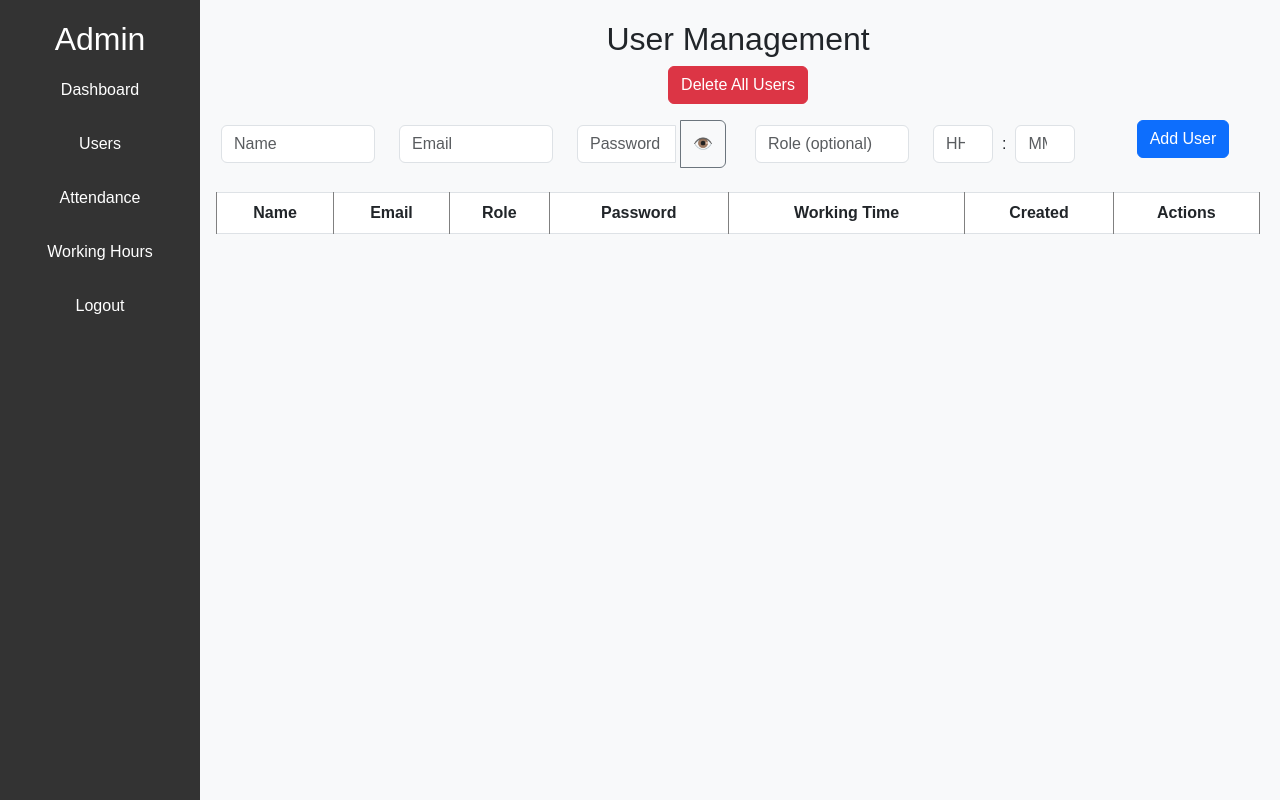
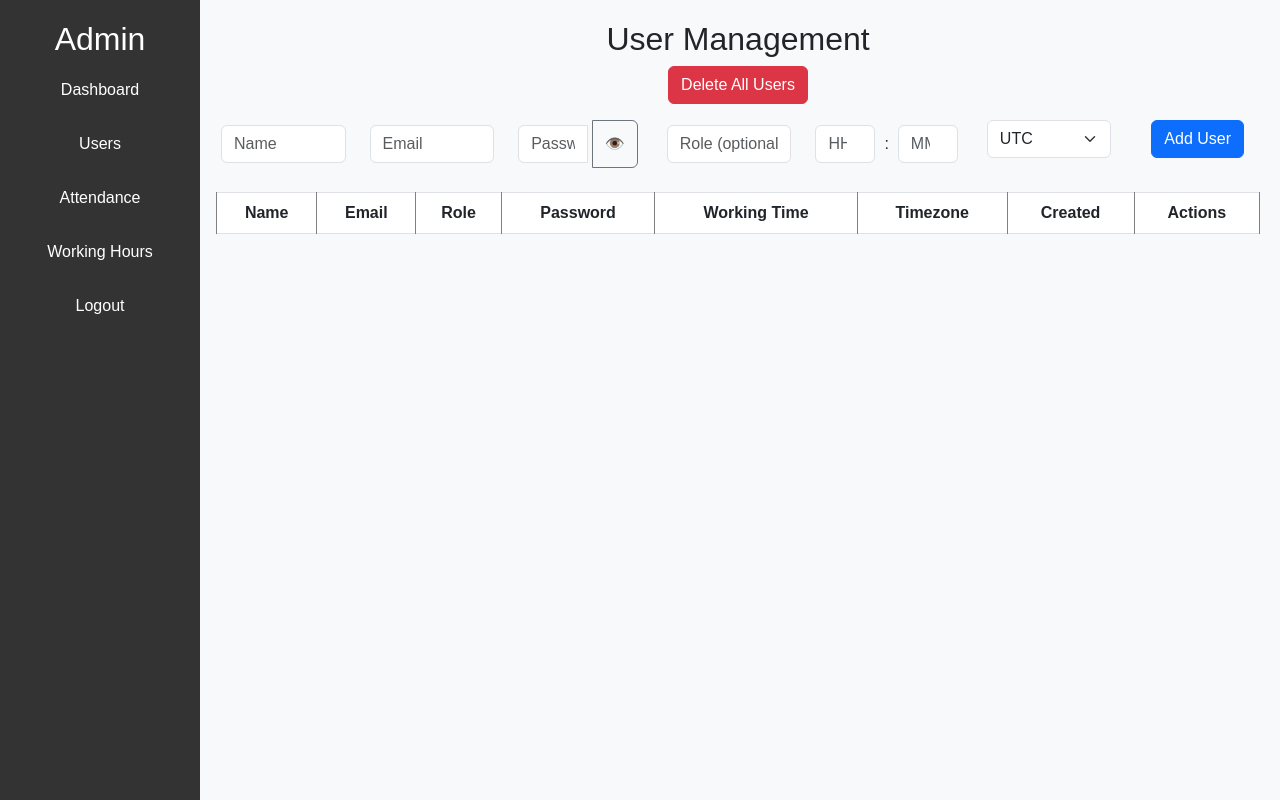
Before and after one commit to SyedGulzar786/mobileApplicationOfficeStaging, a Node server app: template backend/views/users.ejs in a window 1280 px wide. Run offline with Node 20, Linux system fonts and the light colour scheme; the template is opened without the code that fills it, so the values that code supplies are empty; some libraries are stand-ins or nearby versions.

Commit message:
attendance timezone logic and AM/PM format adjustments done to backend

```diff
--- a/backend/index.js
+++ b/backend/index.js
@@ -146,11 +146,11 @@ app.get('/admin/users/:id/attendance', requireAdminAuth, async (req, res) => {
         // date as YYYY-MM-DD for date pickers/inputs
         dateISO: obj.date ? moment.tz(obj.date, timezone).format('YYYY-MM-DD') : null,
         // friendly human date
-        datePretty: obj.date ? moment.tz(obj.date, timezone).format('MMM D, YYYY') : null,
+        datePretty: obj.date ? moment.tz(obj.date, timezone).format('ddd - MMM D, YYYY') : null,
         // signed in/out in local timezone (readable)
-        signedInAt: obj.signedInAt ? moment.tz(obj.signedInAt, timezone).format('YYYY-MM-DD HH:mm:ss') : null,
+        signedInAt: obj.signedInAt ? moment.tz(obj.signedInAt, timezone).format('hh:mm A') : null,
         signedInAtISO: obj.signedInAt ? moment.tz(obj.signedInAt, timezone).format('YYYY-MM-DDTHH:mm:ss') : null,
-        signedOutAt: obj.signedOutAt ? moment.tz(obj.signedOutAt, timezone).format('YYYY-MM-DD HH:mm:ss') : null,
+        signedOutAt: obj.signedOutAt ? moment.tz(obj.signedOutAt, timezone).format('hh:mm A') : null,
         signedOutAtISO: obj.signedOutAt ? moment.tz(obj.signedOutAt, timezone).format('YYYY-MM-DDTHH:mm:ss') : null,
       };
 
@@ -179,7 +179,8 @@ app.get('/admin/users', requireAdminAuth, async (req, res) => {
 });
 
 app.post('/admin/users', requireAdminAuth, async (req, res) => {
-  const { name, email, password, role, workingHoursHours, workingHoursMinutes } = req.body;
+  const { name, email, password, role, workingHoursHours, workingHoursMinutes, timezone } = req.body;
+
   const safeHours = (workingHoursHours || '0').toString().padStart(2, '0');
   const safeMinutes = (workingHoursMinutes || '0').toString().padStart(2, '0');
   const formattedWorkingHours = `${safeHours}:${safeMinutes}`;
@@ -196,13 +197,14 @@ app.post('/admin/users', requireAdminAuth, async (req, res) => {
     passwordHashed: hashedPassword,
     role,
     workingHours: formattedWorkingHours,
+    timezone: timezone || 'UTC',
   });
 
   res.redirect('/admin/users');
 });
 
 app.post('/admin/users/:id/edit', requireAdminAuth, async (req, res) => {
-  const { name, email, role, password, workingHoursHours, workingHoursMinutes } = req.body;
+  const { name, email, role, password, workingHoursHours, workingHoursMinutes, timezone } = req.body;
 
   const safeHours = (workingHoursHours !== undefined ? workingHoursHours : '0').toString().padStart(2, '0');
   const safeMinutes = (workingHoursMinutes !== undefined ? workingHoursMinutes : '0').toString().padStart(2, '0');
@@ -213,6 +215,7 @@ app.post('/admin/users/:id/edit', requireAdminAuth, async (req, res) => {
     email,
     role,
     workingHours: formattedWorkingHours,
+    timezone: timezone || 'UTC',
   };
 
   if (password && password.trim()) {
@@ -303,10 +306,10 @@ app.get('/admin/attendance', requireAdminAuth, async (req, res) => {
 
     obj._local = {
       dateISO: obj.date ? moment.tz(obj.date, tz).format('YYYY-MM-DD') : null,
-      datePretty: obj.date ? moment.tz(obj.date, tz).format('MMM D, YYYY') : null,
-      signedInAt: obj.signedInAt ? moment.tz(obj.signedInAt, tz).format('YYYY-MM-DD HH:mm:ss') : null,
+      datePretty: obj.date ? moment.tz(obj.date, tz).format('ddd - MMM D, YYYY') : null,
+      signedInAt: obj.signedInAt ? moment.tz(obj.signedInAt, tz).format('hh:mm A') : null,
       signedInAtISO: obj.signedInAt ? moment.tz(obj.signedInAt, tz).format('YYYY-MM-DDTHH:mm:ss') : null,
-      signedOutAt: obj.signedOutAt ? moment.tz(obj.signedOutAt, tz).format('YYYY-MM-DD HH:mm:ss') : null,
+      signedOutAt: obj.signedOutAt ? moment.tz(obj.signedOutAt, tz).format('hh:mm A') : null,
       signedOutAtISO: obj.signedOutAt ? moment.tz(obj.signedOutAt, tz).format('YYYY-MM-DDTHH:mm:ss') : null,
     };
 
@@ -573,9 +576,9 @@ app.get('/today', async (req, res) => {
 
       obj._local = {
         dateISO: obj.date ? moment.tz(obj.date, tz).format('YYYY-MM-DD') : null,
-        datePretty: obj.date ? moment.tz(obj.date, tz).format('MMM D, YYYY') : null,
-        signedInAt: obj.signedInAt ? moment.tz(obj.signedInAt, tz).format('YYYY-MM-DD HH:mm:ss') : null,
-        signedOutAt: obj.signedOutAt ? moment.tz(obj.signedOutAt, tz).format('YYYY-MM-DD HH:mm:ss') : null,
+        datePretty: obj.date ? moment.tz(obj.date, tz).format('ddd - MMM D, YYYY') : null,
+        signedInAt: obj.signedInAt ? moment.tz(obj.signedInAt, tz).format('hh:mm A') : null,
+        signedOutAt: obj.signedOutAt ? moment.tz(obj.signedOutAt, tz).format('hh:mm A') : null,
       };
 
       return obj;
@@ -607,9 +610,9 @@ app.get('/attendance', async (req, res) => {
 
       obj._local = {
         dateISO: obj.date ? moment.tz(obj.date, tz).format('YYYY-MM-DD') : null,
-        datePretty: obj.date ? moment.tz(obj.date, tz).format('MMM D, YYYY') : null,
-        signedInAt: obj.signedInAt ? moment.tz(obj.signedInAt, tz).format('YYYY-MM-DD HH:mm:ss') : null,
-        signedOutAt: obj.signedOutAt ? moment.tz(obj.signedOutAt, tz).format('YYYY-MM-DD HH:mm:ss') : null,
+        datePretty: obj.date ? moment.tz(obj.date, tz).format('ddd - MMM D, YYYY') : null,
+        signedInAt: obj.signedInAt ? moment.tz(obj.signedInAt, tz).format('hh:mm A') : null,
+        signedOutAt: obj.signedOutAt ? moment.tz(obj.signedOutAt, tz).format('hh:mm A') : null,
       };
 
       return obj;
@@ -636,9 +639,9 @@ app.get('/attendance/me', authMiddleware, async (req, res) => {
 
       obj._local = {
         dateISO: obj.date ? moment.tz(obj.date, tz).format('YYYY-MM-DD') : null,
-        datePretty: obj.date ? moment.tz(obj.date, tz).format('MMM D, YYYY') : null,
-        signedInAt: obj.signedInAt ? moment.tz(obj.signedInAt, tz).format('YYYY-MM-DD HH:mm:ss') : null,
-        signedOutAt: obj.signedOutAt ? moment.tz(obj.signedOutAt, tz).format('YYYY-MM-DD HH:mm:ss') : null,
+        datePretty: obj.date ? moment.tz(obj.date, tz).format('ddd - MMM D, YYYY') : null,
+        signedInAt: obj.signedInAt ? moment.tz(obj.signedInAt, tz).format('hh:mm A') : null,
+        signedOutAt: obj.signedOutAt ? moment.tz(obj.signedOutAt, tz).format('hh:mm A') : null,
       };
 
       return obj;
@@ -670,9 +673,9 @@ app.get('/attendance/week', authMiddleware, async (req, res) => {
 
       obj._local = {
         dateISO: obj.date ? moment.tz(obj.date, tz).format('YYYY-MM-DD') : null,
-        datePretty: obj.date ? moment.tz(obj.date, tz).format('MMM D, YYYY') : null,
-        signedInAt: obj.signedInAt ? moment.tz(obj.signedInAt, tz).format('YYYY-MM-DD HH:mm:ss') : null,
-        signedOutAt: obj.signedOutAt ? moment.tz(obj.signedOutAt, tz).format('YYYY-MM-DD HH:mm:ss') : null,
+        datePretty: obj.date ? moment.tz(obj.date, tz).format('ddd - MMM D, YYYY') : null,
+        signedInAt: obj.signedInAt ? moment.tz(obj.signedInAt, tz).format('hh:mm A') : null,
+        signedOutAt: obj.signedOutAt ? moment.tz(obj.signedOutAt, tz).format('hh:mm A') : null,
       };
 
       return obj;
--- a/backend/models/User.js
+++ b/backend/models/User.js
@@ -42,6 +42,10 @@ const userSchema = new mongoose.Schema({
     type: String,            // Changed from Number to String
     default: "09:00",        // Format: HH:mm
   },
+  timezone: {
+    type: String,
+    default: "UTC",          // Default to UTC if not set
+  },
 }, { timestamps: true });
 
 module.exports = mongoose.model('User', userSchema);
--- a/backend/views/users.ejs
+++ b/backend/views/users.ejs
@@ -33,6 +33,16 @@
         <input type="hidden" name="workingHours" id="workingHoursField" />
       </div>
       <div class="col">
+        <select name="timezone" class="form-select" required>
+          <option value="UTC">UTC</option>
+          <option value="Asia/Karachi">Asia/Karachi (PKT)</option>
+          <option value="Asia/Dubai">Asia/Dubai (GST)</option>
+          <option value="Europe/London">Europe/London (GMT)</option>
+          <option value="America/New_York">America/New_York (EST)</option>
+          <option value="America/Los_Angeles">America/Los_Angeles (PST)</option>
+        </select>
+      </div>
+      <div class="col">
         <button type="submit" class="btn btn-primary">Add User</button>
       </div>
     </div>
@@ -46,6 +56,7 @@
         <th>Role</th>
         <th>Password</th>
         <th>Working Time</th>
+        <th>Timezone</th>
         <th>Created</th>
         <th>Actions</th>
       </tr>
@@ -80,6 +91,21 @@
               <input type="number" id="minutes-<%= user._id %>" name="workingHoursMinutes" value="<%= min %>"
                 class="form-control" style="width: 60px;" min="0" />
               <input type="hidden" name="workingHours" id="workingHoursField-<%= user._id %>" />
+            </td>
+            <td>
+              <select name="timezone" class="form-select">
+                <option value="UTC" <%=user.timezone==='UTC' ? 'selected' : '' %>>UTC</option>
+                <option value="Asia/Karachi" <%=user.timezone==='Asia/Karachi' ? 'selected' : '' %>>Asia/Karachi (PKT)
+                </option>
+                <option value="Asia/Dubai" <%=user.timezone==='Asia/Dubai' ? 'selected' : '' %>>Asia/Dubai (GST)
+                </option>
+                <option value="Europe/London" <%=user.timezone==='Europe/London' ? 'selected' : '' %>>Europe/London
+                  (GMT)</option>
+                <option value="America/New_York" <%=user.timezone==='America/New_York' ? 'selected' : '' %>
+                  >America/New_York (EST)</option>
+                <option value="America/Los_Angeles" <%=user.timezone==='America/Los_Angeles' ? 'selected' : '' %>
+                  >America/Los_Angeles (PST)</option>
+              </select>
             </td>
             <td>
               <%= new Date(user.createdAt).toLocaleDateString() %>
```
Also changed, not shown: backend/views/attendance.ejs (+21 -38 lines).
